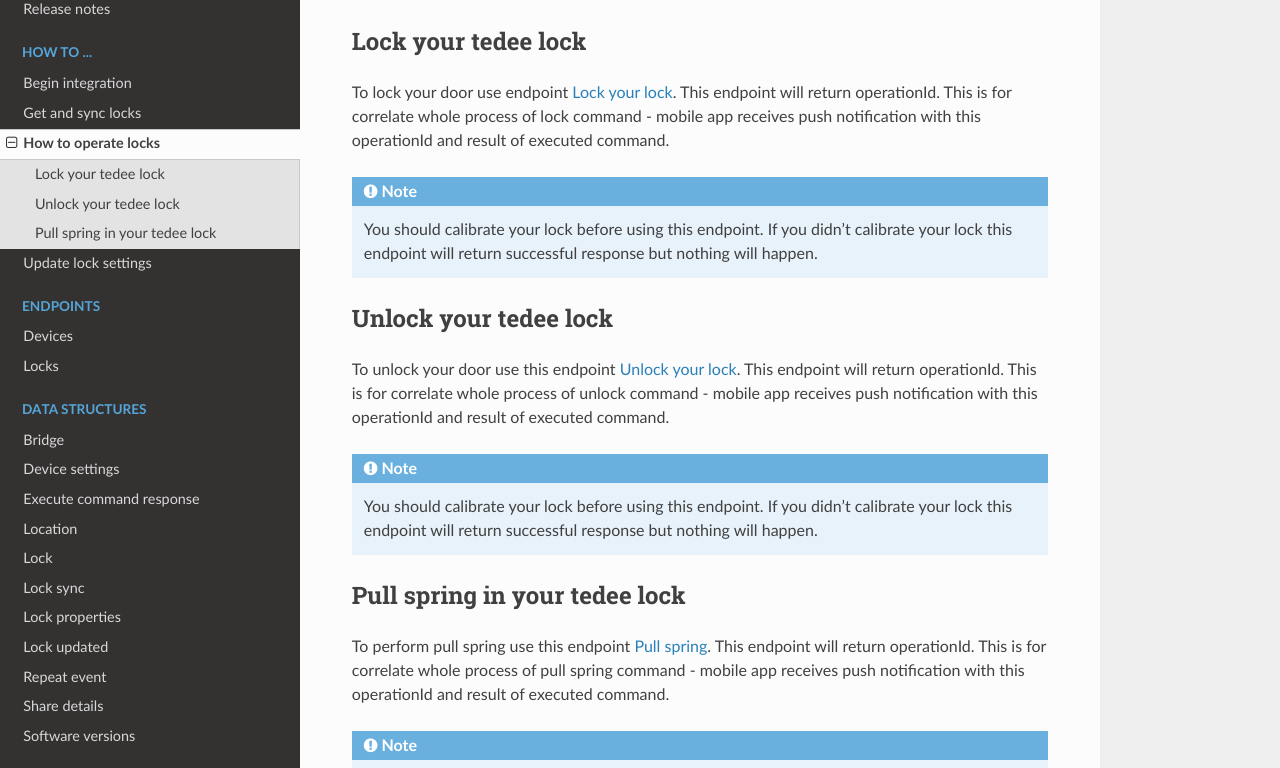
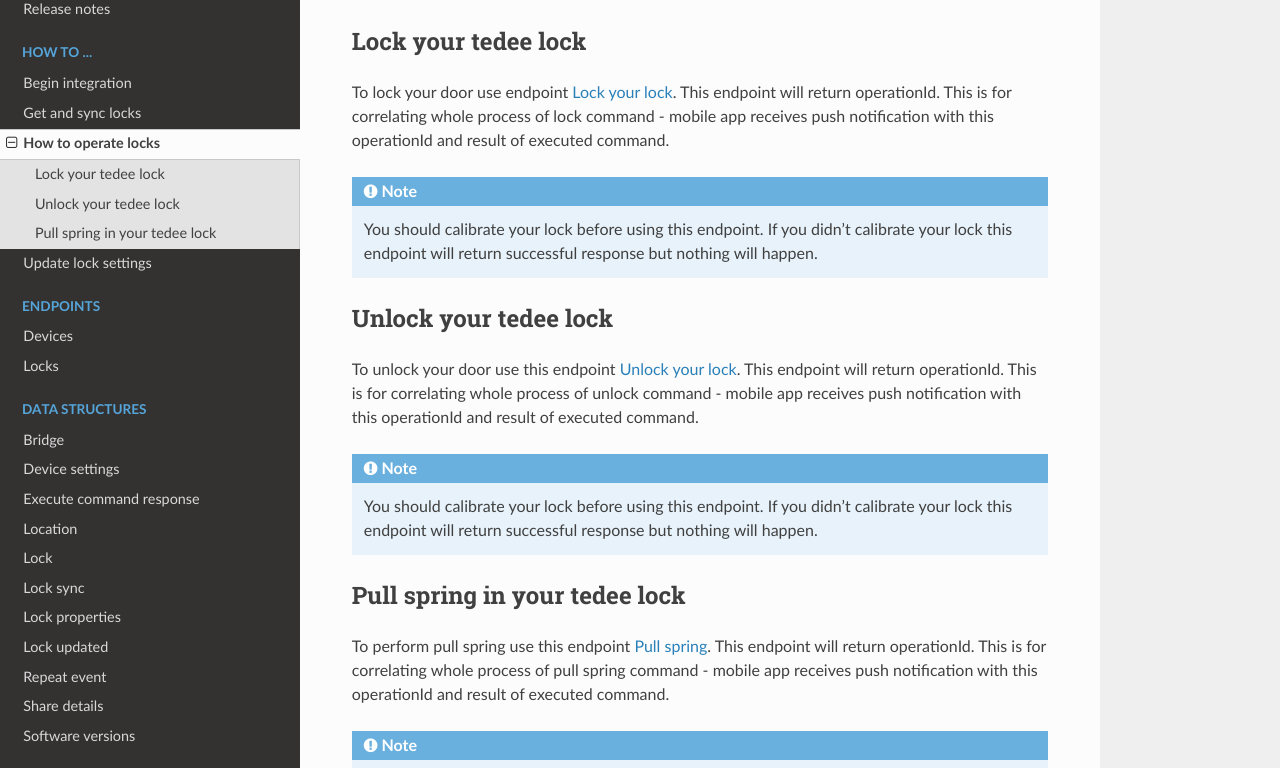
Before and after one commit to tedee-com/tedee-api-doc, a Sphinx documentation site: the page built from docs/source/howtos/operate-locks.rst, in a window 1280 px wide and 1252 px high. Shown: the part 231-999 px from the top of the window. Built offline with Sphinx 7.4.7 and the Read the Docs theme 2.0.0, drawn with Linux system fonts in a browser that asks for light colours.

Commit message:
Update texts

```diff
--- a/docs/source/datastructures/execute-command.rst
+++ b/docs/source/datastructures/execute-command.rst
@@ -11,5 +11,5 @@ Response from requests:
 +------------------------+------------+------------------------------------------------------------------------+
 | Name                   | Type       | Description                                                            |
 +========================+============+========================================================================+
-| operationId            | string     | epoch time in miliseconds. Used for relating commands in whole process |
+| operationId            | string     | epoch time in miliseconds. Used for correlating whole process          |
 +------------------------+------------+------------------------------------------------------------------------+
--- a/docs/source/howtos/operate-locks.rst
+++ b/docs/source/howtos/operate-locks.rst
@@ -6,21 +6,21 @@ What you need is id of your lock.
 
 Lock your tedee lock
 ----------------------
-To lock your door use endpoint :doc:`Lock your lock <../endpoints/lock/lock>`. This endpoint will return operationId. This is for correlate whole process of lock command - mobile app receives push notification with this operationId and result of executed command.
+To lock your door use endpoint :doc:`Lock your lock <../endpoints/lock/lock>`. This endpoint will return operationId. This is for correlating whole process of lock command - mobile app receives push notification with this operationId and result of executed command.
 
 .. note::
     You should calibrate your lock before using this endpoint. If you didn't calibrate your lock this endpoint will return successful response but nothing will happen.
 
 Unlock your tedee lock
 ----------------------
-To unlock your door use this endpoint :doc:`Unlock your lock <../endpoints/lock/unlock>`. This endpoint will return operationId. This is for correlate whole process of unlock command - mobile app receives push notification with this operationId and result of executed command.
+To unlock your door use this endpoint :doc:`Unlock your lock <../endpoints/lock/unlock>`. This endpoint will return operationId. This is for correlating whole process of unlock command - mobile app receives push notification with this operationId and result of executed command.
 
 .. note::
     You should calibrate your lock before using this endpoint. If you didn't calibrate your lock this endpoint will return successful response but nothing will happen.
 
 Pull spring in your tedee lock
 ------------------------------
-To perform pull spring use this endpoint :doc:`Pull spring <../endpoints/lock/pull-spring>`. This endpoint will return operationId. This is for correlate whole process of pull spring command - mobile app receives push notification with this operationId and result of executed command.
+To perform pull spring use this endpoint :doc:`Pull spring <../endpoints/lock/pull-spring>`. This endpoint will return operationId. This is for correlating whole process of pull spring command - mobile app receives push notification with this operationId and result of executed command.
 
 .. note::
     You should calibrate pull spring in your lock before using this endpoint. If you didn't calibrate pull spring this endpoint will return successful response but nothing will happen.
```
